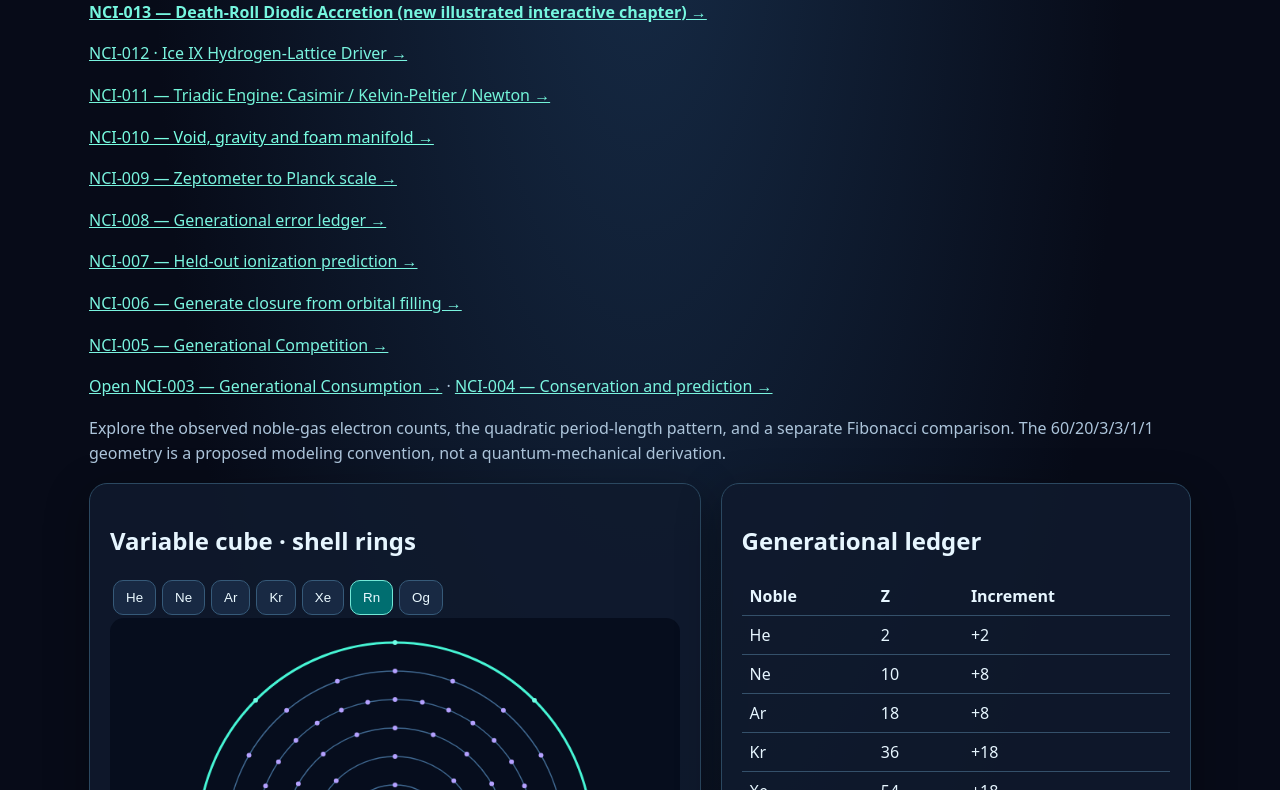
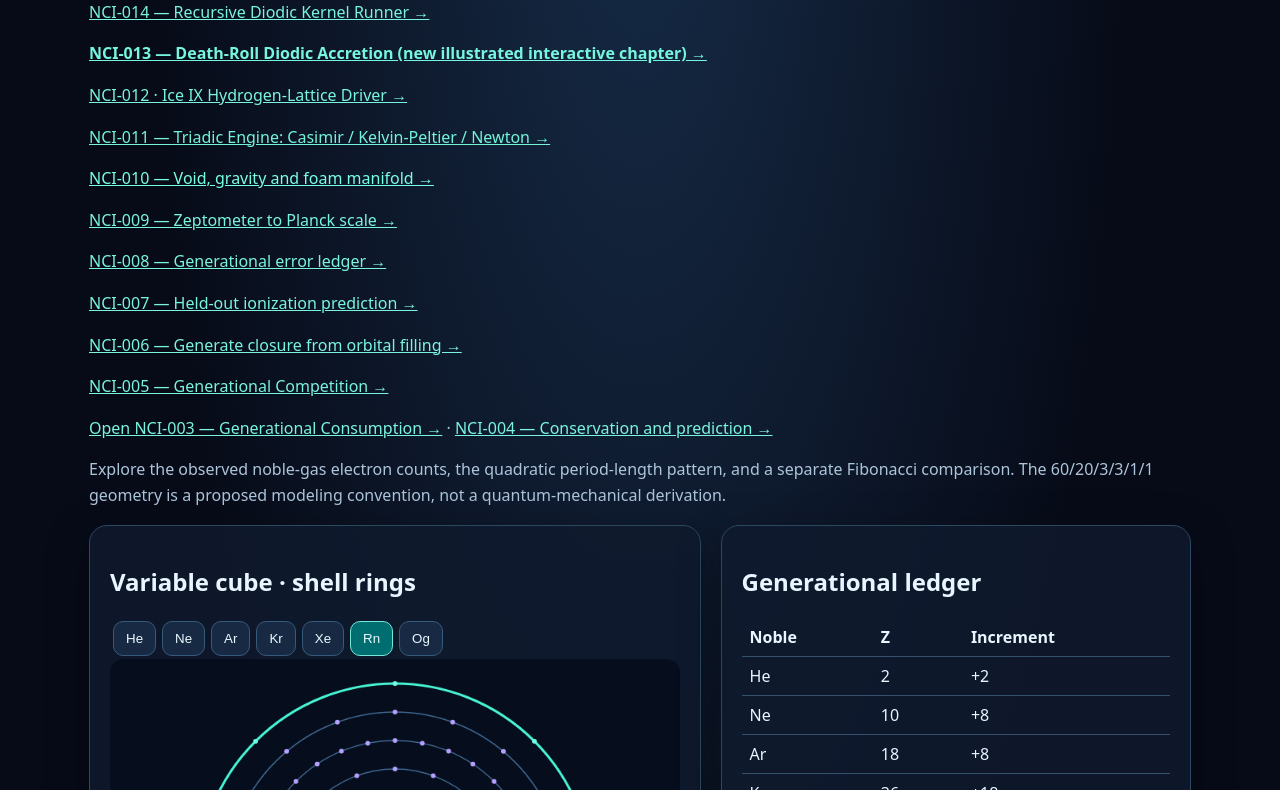
Before and after one commit to DavidWise01/zeptoverse, a plain HTML site: page index.html in a window 1280 px wide. Shown: the part 162-952 px from the top of the page. Drawn offline with Linux system fonts and the light colour scheme.

Commit message:
Link NCI-014 executable kernel runner from Zeptoverse home

```diff
--- a/index.html
+++ b/index.html
@@ -12,7 +12,7 @@ pre{white-space:pre-wrap;color:#d6ccff;font-size:.89rem}a{color:#72f5df}table{bo
 small{color:#b6c5d5}#status{color:#77f5c9}footer{margin-top:22px;color:#8caac5}
 @media(max-width:760px){main{grid-template-columns:1fr}body{padding:14px}}
 </style></head><body><div class="top">DavidWise01 / zeptoverse · NCI-002</div>
-<h1>Noble Closure Laboratory</h1><p><a href="./nci-013.html" style="color:#76f6df;font-weight:700">NCI-013 — Death-Roll Diodic Accretion (new illustrated interactive chapter) →</a></p><p><a href='./ice-ix-driver.html' style='color:#7af4df'>NCI-012 · Ice IX Hydrogen-Lattice Driver →</a></p><p><a href='./triadic-engine.html' style='color:#73f4d8'>NCI-011 — Triadic Engine: Casimir / Kelvin-Peltier / Newton →</a></p><p><a href='./void-gravity-foam.html' style='color:#79ffe3'>NCI-010 — Void, gravity and foam manifold →</a></p><p><a href="./planck-scale.html" style="color:#7af4df">NCI-009 — Zeptometer to Planck scale →</a></p><p><a href="./error-ledger.html" style="color:#7af4df">NCI-008 — Generational error ledger →</a></p><p><a href="./prediction.html" style="color:#7af4df">NCI-007 — Held-out ionization prediction →</a></p><p><a href="./orbital-closure.html" style="color:#7af4df">NCI-006 — Generate closure from orbital filling →</a></p><p><a href="./competition.html" style="color:#7af4df">NCI-005 — Generational Competition →</a></p><p><a href="./consumption.html" style="color:#7af4df">Open NCI-003 — Generational Consumption →</a> · <a href="./conservation.html" style="color:#7af4df">NCI-004 — Conservation and prediction →</a></p>
+<h1>Noble Closure Laboratory</h1><p><a href="./nci-014.html" style="color:#7af4df">NCI-014 — Recursive Diodic Kernel Runner →</a></p><p><a href="./nci-013.html" style="color:#76f6df;font-weight:700">NCI-013 — Death-Roll Diodic Accretion (new illustrated interactive chapter) →</a></p><p><a href='./ice-ix-driver.html' style='color:#7af4df'>NCI-012 · Ice IX Hydrogen-Lattice Driver →</a></p><p><a href='./triadic-engine.html' style='color:#73f4d8'>NCI-011 — Triadic Engine: Casimir / Kelvin-Peltier / Newton →</a></p><p><a href='./void-gravity-foam.html' style='color:#79ffe3'>NCI-010 — Void, gravity and foam manifold →</a></p><p><a href="./planck-scale.html" style="color:#7af4df">NCI-009 — Zeptometer to Planck scale →</a></p><p><a href="./error-ledger.html" style="color:#7af4df">NCI-008 — Generational error ledger →</a></p><p><a href="./prediction.html" style="color:#7af4df">NCI-007 — Held-out ionization prediction →</a></p><p><a href="./orbital-closure.html" style="color:#7af4df">NCI-006 — Generate closure from orbital filling →</a></p><p><a href="./competition.html" style="color:#7af4df">NCI-005 — Generational Competition →</a></p><p><a href="./consumption.html" style="color:#7af4df">Open NCI-003 — Generational Consumption →</a> · <a href="./conservation.html" style="color:#7af4df">NCI-004 — Conservation and prediction →</a></p>
 <p>Explore the observed noble-gas electron counts, the quadratic period-length pattern, and a separate Fibonacci comparison. The 60/20/3/3/1/1 geometry is a proposed modeling convention, not a quantum-mechanical derivation.</p>
 <main><section class="panel"><h2>Variable cube · shell rings</h2><div id="buttons" aria-label="Choose noble gas"></div>
 <canvas id="view" width="720" height="560" role="img" aria-label="Stylized concentric electron-shell diagram"></canvas>
```
